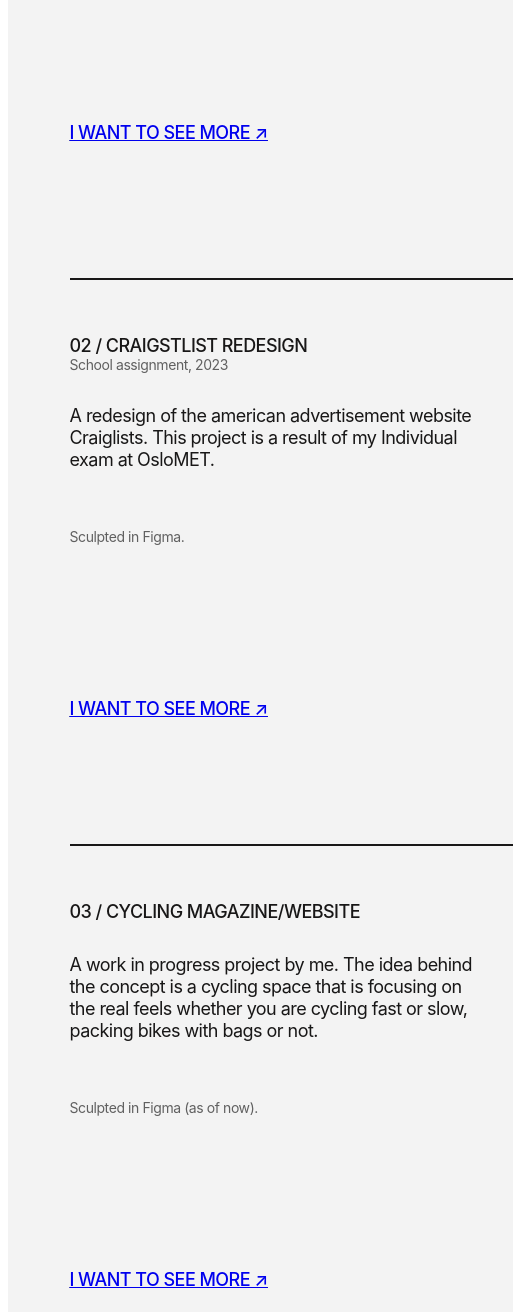
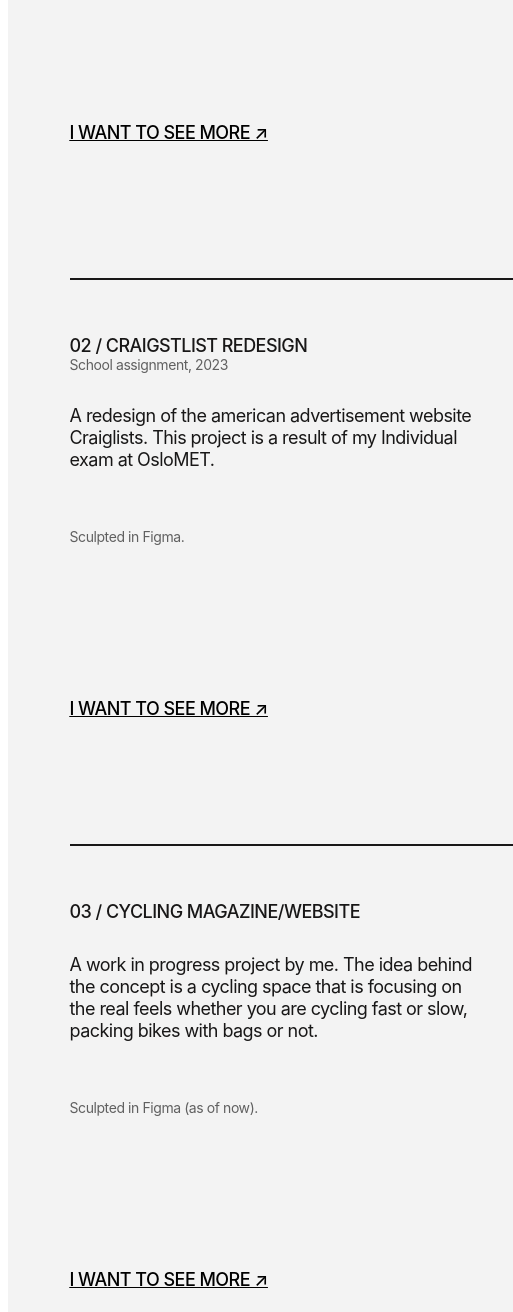
Before and after one commit to cowboyen/newportfolio, a plain HTML site: page index.html in a window 1280 px wide. Shown: the part 720-2032 px from the top of the page, 0-513 px from the left. Drawn offline with Linux system fonts and the light colour scheme; grey boxes are pictures that could not be loaded.

Commit message:
link style

```diff
--- a/style.css
+++ b/style.css
@@ -219,6 +219,9 @@
       margin-top: 153px;
       white-space: nowrap;
       font: 500 18px/121.5% Inter, sans-serif;
+      a {
+        color: rgb(0, 0, 0);
+      }
     }
     @media (max-width: 991px) {
       .div-15 {
@@ -343,6 +346,9 @@
       margin-top: 153px;
       white-space: nowrap;
       font: 500 18px/121.5% Inter, sans-serif;
+      a {
+        color: rgb(0, 0, 0);
+      }
     }
     @media (max-width: 991px) {
       .div-24 {
@@ -468,6 +474,9 @@
       margin-top: 153px;
       white-space: nowrap;
       font: 500 18px/121.5% Inter, sans-serif;
+      a {
+        color: rgb(0, 0, 0);
+      }
     }
     @media (max-width: 991px) {
       .div-33 {
```
